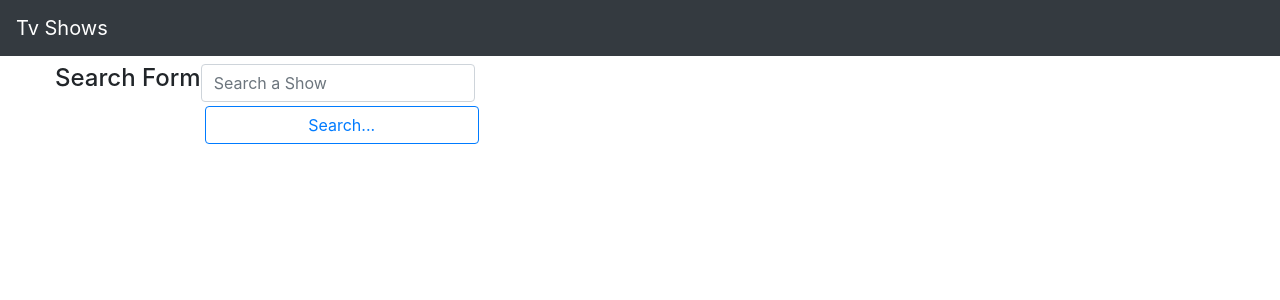
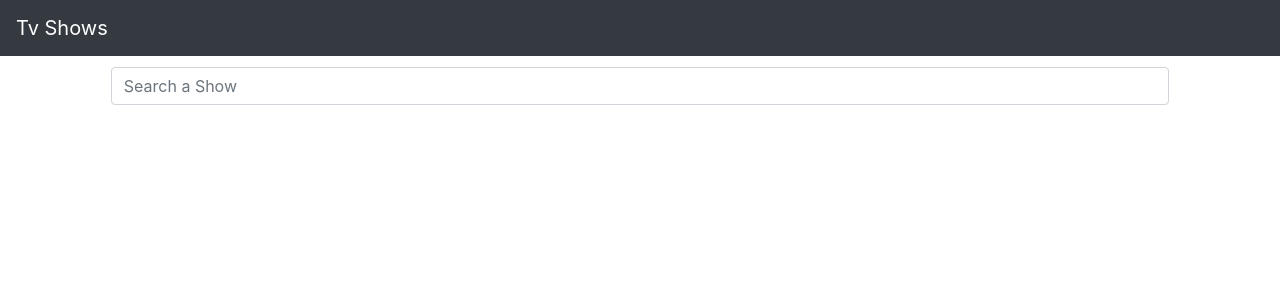
Before and after one commit to FerMeichtri/my-tv-app, a React (Create React App) app: page /shows in a window 1280 px wide. Shown: the top 300 px of the page. Built offline with nearby package versions, Linux system fonts and the light colour scheme.

Commit message:
feat: add style to the search page

```diff
--- a/src/actions/search.js
+++ b/src/actions/search.js
@@ -4,7 +4,7 @@ import { types } from "../types/types"
 export const fetchShows = (name) => (dispatch) => {
   const url = 'https://api.tvmaze.com/search/shows'
 
-  // TODO: improve this
+  // TODO: improve this adding configuration files
   axios.get(url, {
     params: {
       q: name
--- a/src/components/common/Navbar.js
+++ b/src/components/common/Navbar.js
@@ -4,11 +4,7 @@ import { Link } from 'react-router-dom'
 export const Navbar = () => {
   return (
     <nav className="navbar navbar-expand-sm navbar-dark bg-dark">
-
-      <Link
-        className="navbar-brand"
-        to="/"
-      >
+      <Link className="navbar-brand" to="/">
         Tv Shows
       </Link>
     </nav>
--- a/src/components/shows/ShowCard.js
+++ b/src/components/shows/ShowCard.js
@@ -1,5 +1,8 @@
 import React from 'react';
 import { Card, Button } from 'react-bootstrap';
+import { Link } from 'react-router-dom';
+
+import './styles/ShowCard.css';
 
 export const ShowCard = ({
   id,
@@ -11,17 +14,21 @@ export const ShowCard = ({
   // show a generic image for them
   const imgSrc = (!image) ? 'assets/images/tvShow.png' :  image.medium || image.original || 'assets/images/tvShow.png';
 
+
+
   return (
-    <Card style={{ width: '18rem' }}>
+    <Card className='card'>
       <Card.Img variant="top" className='img-thumbnail' src={ imgSrc } />
-      <Card.Body>
+      <Card.Body className='card-body'>
         <Card.Title>{ name }</Card.Title>
-        <Card.Text>
-          {
-            (!summary) ? 'No description was provided' : summary.replace(/<[^>]*>?/gm, '')
-          }
+        <Card.Text className='card-text'>
+            {
+              (!summary) ? 'No description was provided' : summary.replace(/<[^>]*>?/gm, '')
+            }
         </Card.Text>
-        <Button variant="dark">Ver mas</Button>
+        <Link className='btn btn-dark' to={`./shows/${id}`}>
+            Ver mas
+        </Link>
       </Card.Body>
     </Card>
   )
--- a/src/components/shows/ShowList.js
+++ b/src/components/shows/ShowList.js
@@ -2,6 +2,7 @@ import React from 'react';
 import queryString from 'query-string';
 import { useLocation } from 'react-router-dom';
 import { useDispatch, useSelector} from 'react-redux';
+import './styles/ShowList.css'
 
 import { ShowCard } from './ShowCard';
 import { useForm } from '../../hooks/useForm';
@@ -32,12 +33,9 @@ export const ShowList = ({ history }) => {
   // };
 
   return (
-    <div className="row">
+    <div className="container">
 
-      <div className="row">
-          <h4> Search Form </h4>
-          <hr />
-
+      <div className="form-container">
           <form onSubmit={ handleSearch }>
               <input
                   type="text"
@@ -48,18 +46,24 @@ export const ShowList = ({ history }) => {
                   value={ searchText }
                   onChange={ handleInputChange }
               />
+              {/* <div>
+                <button
+                    type="submit"
+                    className="btn m-1 btn-block btn-dark"
+                >
+                    Buscar
+                </button>
+                <button
+                    type="submit"
+                    className="btn m-1 btn-block btn-dark"
+                >
+                    Limpiar
+                </button>
+              </div> */}
+          </form>
+      </div>
 
-              <button
-                  type="submit"
-                  className="btn m-1 btn-block btn-outline-primary"
-              >
-                  Search...
-              </button>
-          </form>
-
-
-      </div>
-      <div className="row">
+      <div className="shows-container">
         {
           (shows && shows.length > 0) &&
           shows.map(showItem => {
--- /dev/null
+++ b/src/components/shows/styles/ShowCard.css
@@ -0,0 +1,15 @@
+.card {
+  width: 16rem;
+  margin: 1%;
+}
+
+.card-body {
+  text-align: center;
+  display: flex;
+  flex-direction: column;
+}
+
+.card-text {
+  height: 100px;
+  overflow-y: hidden;
+}
--- /dev/null
+++ b/src/components/shows/styles/ShowList.css
@@ -0,0 +1,16 @@
+.container {
+
+}
+
+.form-container {
+  display: flex;
+  flex-direction: column;
+  justify-content: center;
+  margin: 1%;
+}
+
+.shows-container  {
+  display: flex;
+  justify-content: space-around;
+  flex-wrap: wrap;
+}
--- a/src/routers/TvShowsRoutes.js
+++ b/src/routers/TvShowsRoutes.js
@@ -2,6 +2,7 @@ import React from 'react';
 import { Switch, Route, Redirect } from 'react-router-dom';
 import { Navbar } from '../components/common/Navbar';
 import { ShowList } from '../components/shows/ShowList';
+import { ShowDetailScreen } from '../components/shows/ShowDetailScreen';
 
 export const TvShowsRoutes = () => {
     return (
@@ -11,6 +12,7 @@ export const TvShowsRoutes = () => {
             <div className="container mt-2">
                 <Switch>
                     <Route exact path="/shows" component={ ShowList } />
+                    <Route exact path="/shows/:showId" component={ ShowDetailScreen } />
 
                     <Redirect to="/shows" />
                 </Switch>
```
